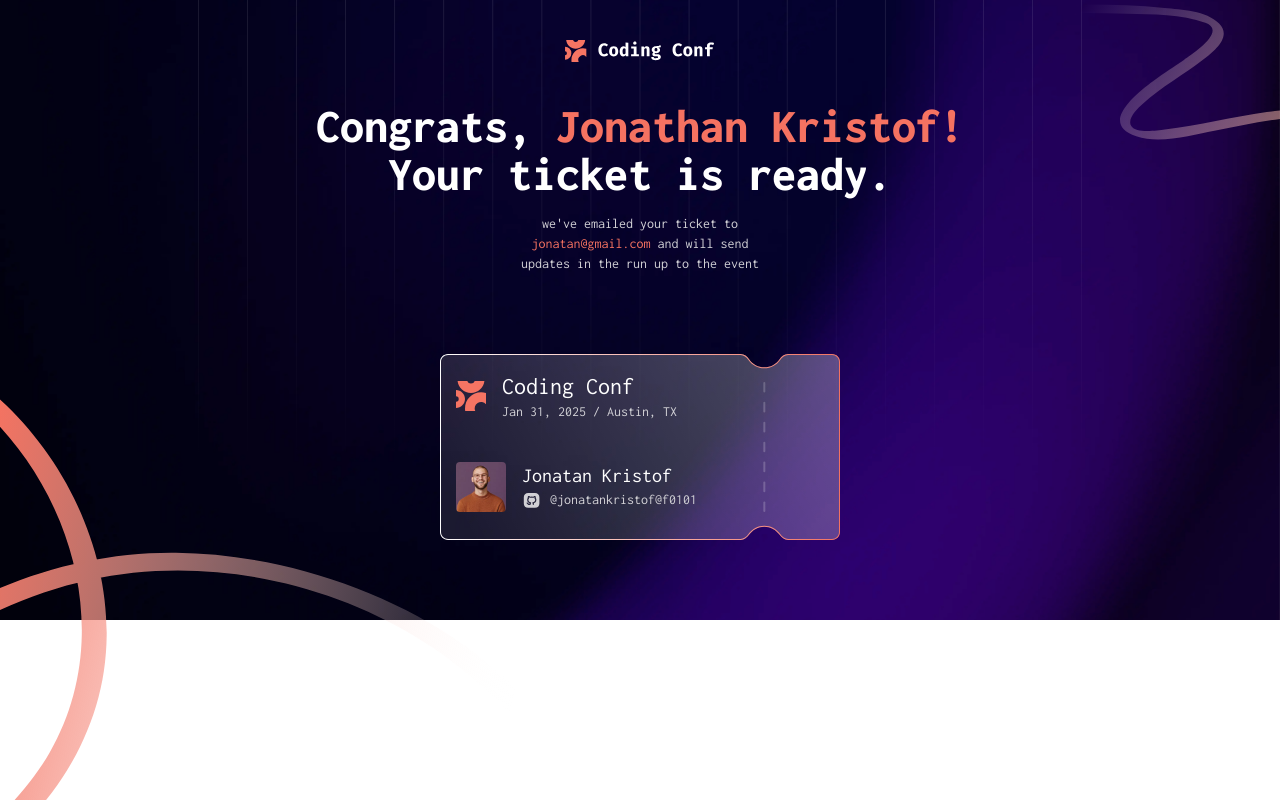
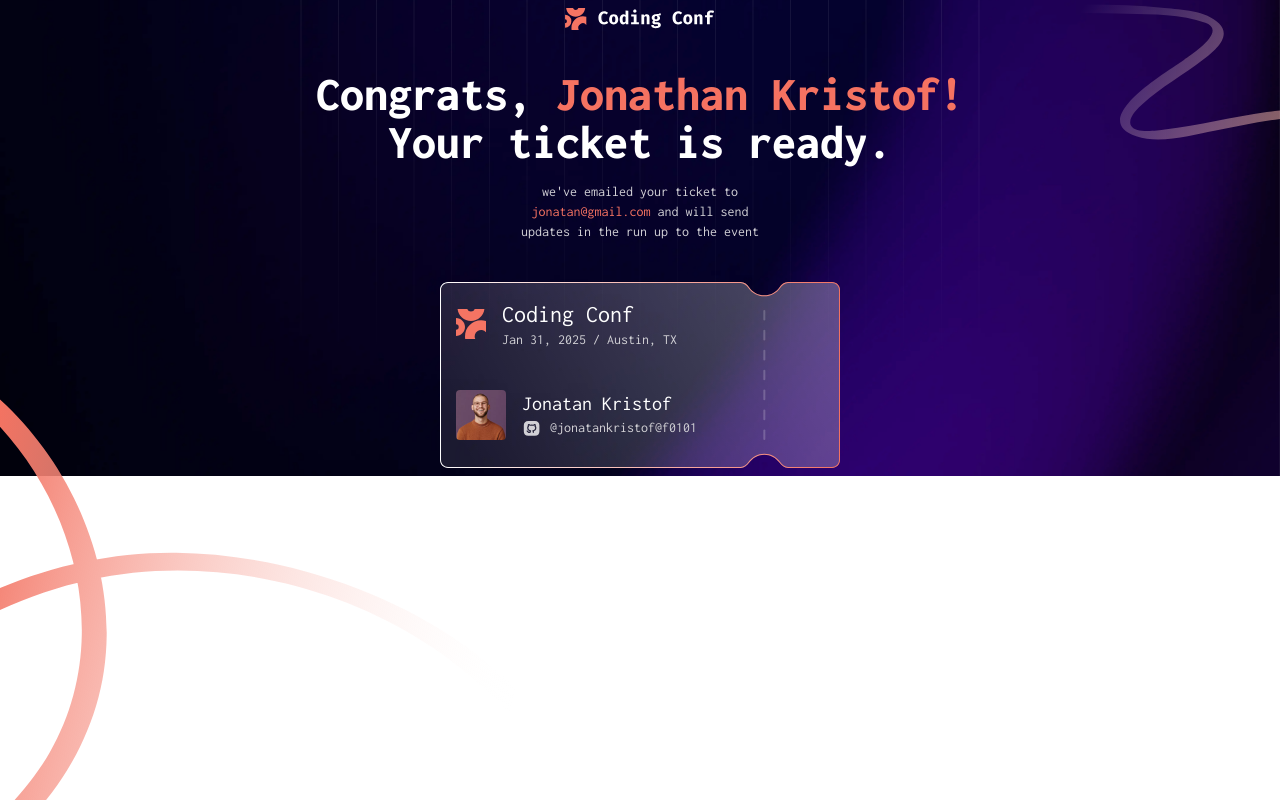
Before and after one commit to stkeys/nextjs-mini-project, a Next.js app: page /ticket in a window 1280 px wide. Built offline with nearby package versions, Linux system fonts and the light colour scheme.

Commit message:
style: adjust padding in ticket

```diff
--- a/src/app/ticket/page.tsx
+++ b/src/app/ticket/page.tsx
@@ -7,7 +7,7 @@ export default function TicketReceived(){
   return(
     <div className="relative w-full overflow-x-hidden  bg-double text-white">
       <Background />
-      <div className="relative z-10 flex items-center justify-center flex-col space-y-10 p-10 font-500">
+      <div className="relative z-10 flex items-center justify-center flex-col space-y-10 p-2 font-500">
         <Image
           src="/assets/images/logo-full.svg"
           alt="Logo"
@@ -18,7 +18,7 @@ export default function TicketReceived(){
           <h1 className="text-3xl sm:text-5xl font-extrabold ">Congrats, <span className="text-[hsl(7,88%,67%)]">Jonathan Kristof!</span> <br/>Your ticket is ready.</h1>
           <p className="sm:w-[40%] text-sm sm:text-md text-[hsl(252,6%,83%)]">we&apos;ve emailed your ticket to <span className="text-[hsl(7,88%,67%)]">jonatan@gmail.com</span> and will send updates in the run up to the event</p>
         </div>
-        <div className="m-10 relative min-w-[300px] ">
+        <div className=" relative min-w-[100px] ">
           <div className="">
             <Image
               src="/assets/images/pattern-ticket.svg"
```
